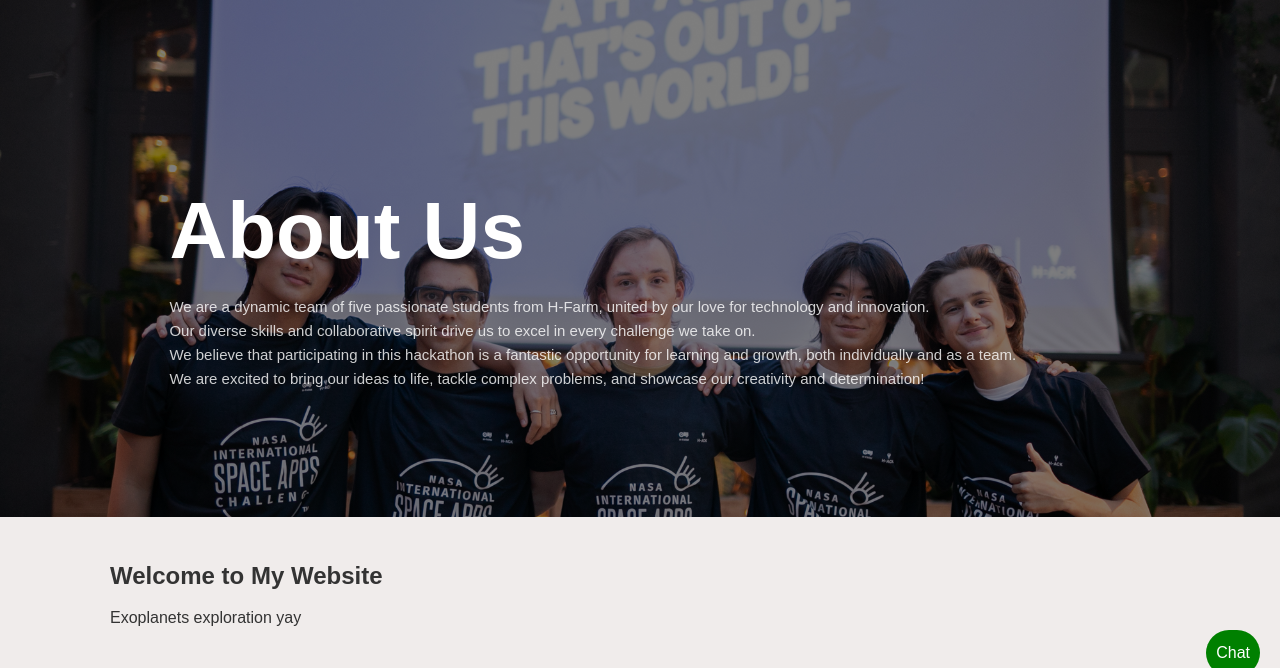
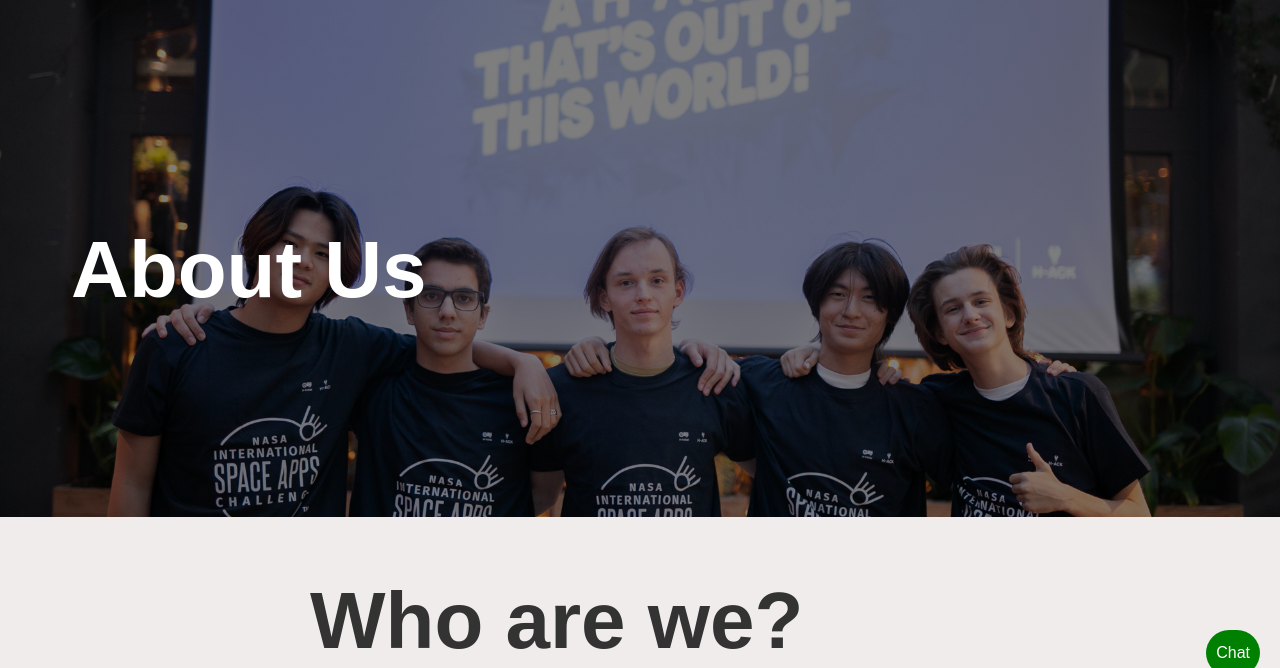
Before and after one commit to Epic-legend128/Exoplanets-NASA-Challenge, a website: page Code/scripts/ejs/about.ejs in a window 1280 px wide. Shown: the part 104-772 px from the top of the page. Drawn offline with nearby package versions, Linux system fonts and the light colour scheme; files that its build step writes are made by us from their sources; a web font is replaced by a local one.

Commit message:
Fixing effects and yeas

```diff
--- a/Code/scripts/css/about.css
+++ b/Code/scripts/css/about.css
@@ -206,7 +206,7 @@ footer p {
   color: white;
 }
 
-.title {
+.heroTitle {
     font-family: "Afacad Flux", sans-serif;
   font-weight: 900;
   font-style: normal;
@@ -215,7 +215,7 @@ footer p {
     font-size: 80px;
 }
 
-.text {
+.heroText {
     font-family: "Afacad Flux", sans-serif;
   font-weight: 500;
   font-style: normal;
@@ -224,3 +224,41 @@ footer p {
     font-size: 15px;
     opacity: 80%;
 }
+
+#home {
+  font-family: "Afacad Flux", sans-serif;
+  font-weight: 500;
+  font-style: normal;
+  font-variation-settings:
+    "slnt" 0;
+  text-align: justify;
+  text-justify: inter-word;
+  margin: 200px;
+  margin-top: 0;
+  margin-bottom: 0;
+
+}
+
+
+.title {
+  font-family: "Afacad Flux", sans-serif;
+font-weight: 900;
+font-style: normal;
+font-variation-settings:
+  "slnt" 0;
+  font-size: 80px;
+
+}
+
+
+.text {
+  font-family: "Afacad Flux", sans-serif;
+font-weight: 500;
+font-style: normal;
+font-variation-settings:
+  "slnt" 0;
+  font-size: 16px;
+  text-align: justify;
+  text-justify: inter-word;
+
+}
--- a/Code/scripts/ejs/about.ejs
+++ b/Code/scripts/ejs/about.ejs
@@ -37,12 +37,9 @@
 
     <div class="hero-image">
         <div class="hero-text">
-          <h1 class="title">About Us</h1>
-          <p class="text">We are a dynamic team of five passionate students from H-Farm, united by our love for technology and innovation. <br>
-            Our diverse skills and collaborative spirit drive us to excel in every challenge we take on. <br>
-            We believe that participating in this hackathon is a fantastic opportunity for learning and growth, both individually and as a team. <br>
-            We are excited to bring our ideas to life, tackle complex problems, and showcase our creativity and determination!
-        </p>
+          <h1 class="heroTitle">About Us</h1>
+
+
 
         </div>
       </div>
@@ -52,8 +49,10 @@
 
         <!-- Home Section -->
         <section id="home">
-            <h2>Welcome to My Website</h2>
-            <p>Exoplanets exploration yay</p>
+            <h2 class="title">Who are we?</h2>
+            <p class="text">We are a dynamic team of five passionate students from H-Farm, united by our love for technology and innovation.
+                Our diverse skills and collaborative spirit drive us to excel in every challenge we take on.
+                We believe that participating in this hackathon is a fantastic opportunity for learning and growth, both individually and as a team. We are excited to bring our ideas to life, tackle complex problems, and showcase our creativity and determination!</p>
         </section>
 
         <!-- About Section -->
```
